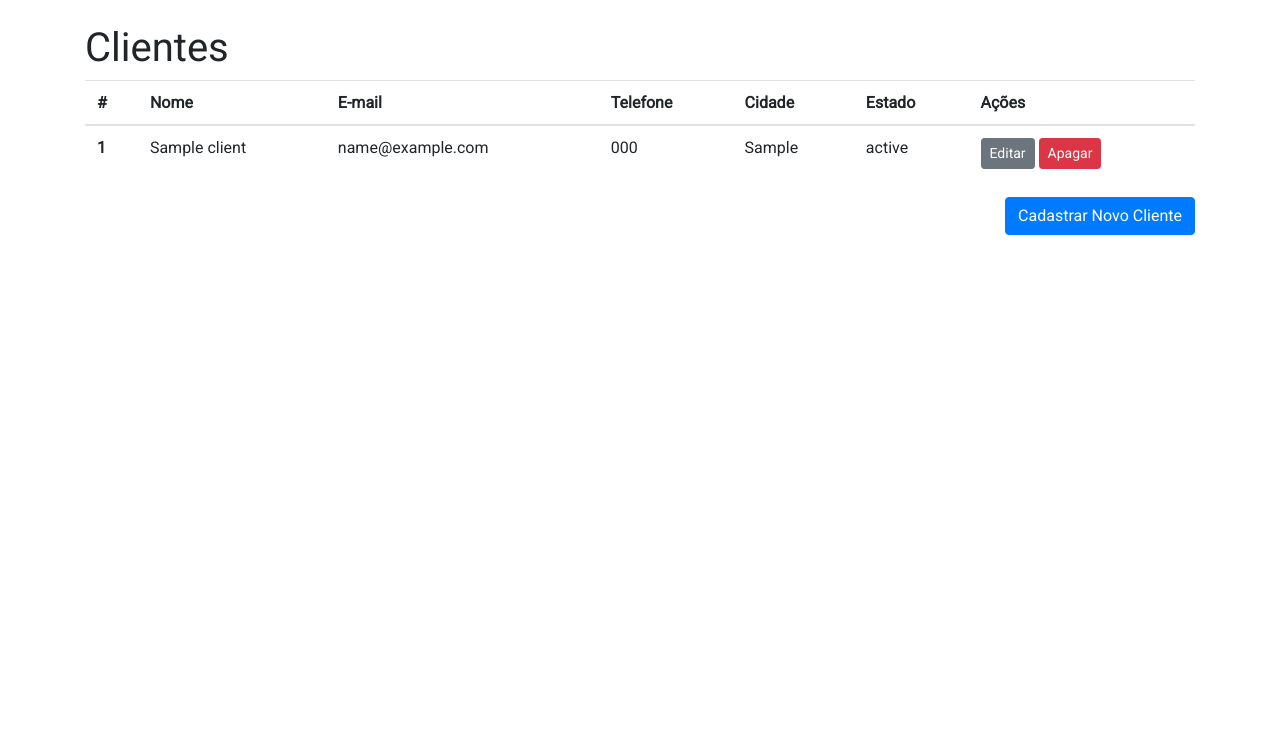
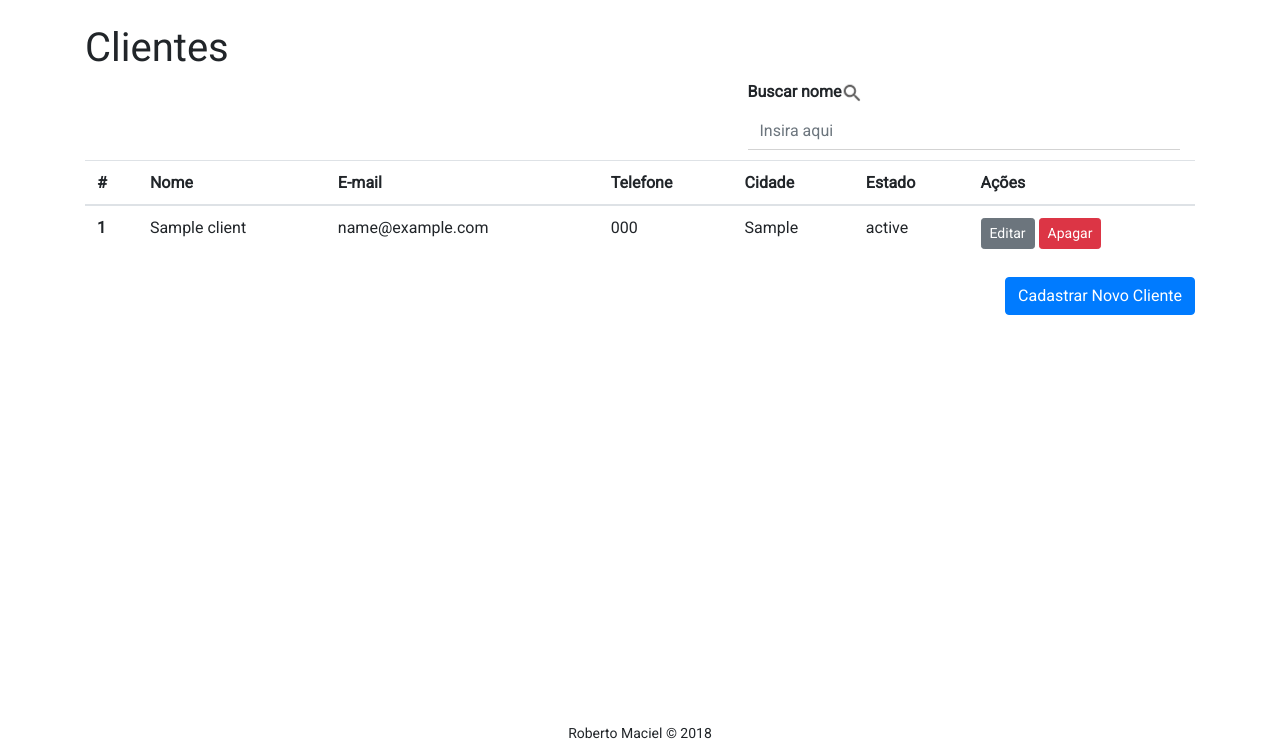
Before and after one commit to robiertoo/ClientSys, a PHP site: page /showClientList.php in a window 1280 px wide. Shown: the part 56-800 px from the top of the page. Run offline with PHP 8.4, Linux system fonts and the light colour scheme; the visitor is signed in with stand-in values (Sample User, id 1); tables that the repository leaves empty or names only in its code hold one stand-in row (values such as "Sample post"); some libraries are stand-ins or nearby versions.

Commit message:
client_search_and_footer_added

```diff
--- a/css/style.css
+++ b/css/style.css
@@ -1,22 +1,55 @@
-*{
+* {
     font-family: 'Roboto', sans-serif;
 }
+
 body {
     margin-top: 80px;
     margin-bottom: 60px;
 }
 
-/* #login-box .container {
-    border: 0.5px solid black;
-    border-radius: 8px;
-    padding: 20px;
-    background: white;
-} */
+.content{
+    min-height: 100vh;
+}
 
-#login-button{
+.footer{
+    position: absolute;
+    right: 0;
+    bottom: 0;
+    left: 0;
+    text-align: center;
+    font-size: 14px;
+}
+
+#login-button {
     cursor: pointer;
 }
 
-.nav-item a{
+.nav-item a {
     font-weight: 300;
 }
+
+#nameSearch {
+    border: none;
+    border-radius: 0;
+    border-bottom: #d3d3d3 solid 1px;
+    margin-bottom: 10px;
+}
+
+#nameSearch:focus {
+    border: none;
+    box-shadow: none;
+    background: #ececec;
+}
+
+.searchIcon {
+    fill: black;
+    height: 14px;
+    animation: 2s search infinite;
+}
+
+@keyframes search {
+    50% {
+        fill: rgb(100, 99, 99);
+        transform: scale(1.2);
+    }
+}
--- a/editClient.php
+++ b/editClient.php
@@ -56,6 +56,7 @@ foreach ($lines as $line) {
             </form>
         </div>
     </div>
+    <?php include_once "include/footer.php"?>
     <script src="https://code.jquery.com/jquery-3.2.1.min.js"></script>
     <script src="https://stackpath.bootstrapcdn.com/bootstrap/4.1.1/js/bootstrap.min.js" integrity="sha384-smHYKdLADwkXOn1EmN1qk/HfnUcbVRZyYmZ4qpPea6sjB/pTJ0euyQp0Mk8ck+5T"
         crossorigin="anonymous"></script>
--- /dev/null
+++ b/include/footer.php
@@ -0,0 +1,8 @@
+<?php
+$nome = "Roberto Maciel";
+$ano = "2018";
+?>
+
+<div class="footer">
+    <span><?php echo $nome . " © " . $ano ?></span>
+</div>
--- a/index.php
+++ b/index.php
@@ -47,6 +47,7 @@ if (!$logged) {
 ?>
     </div>
   </div>
+  <?php include_once "include/footer.php"?>
   <script src="https://code.jquery.com/jquery-3.2.1.min.js"></script>
   <script src="https://stackpath.bootstrapcdn.com/bootstrap/4.1.1/js/bootstrap.min.js" integrity="sha384-smHYKdLADwkXOn1EmN1qk/HfnUcbVRZyYmZ4qpPea6sjB/pTJ0euyQp0Mk8ck+5T"
     crossorigin="anonymous"></script>
--- a/registerClient.php
+++ b/registerClient.php
@@ -52,6 +52,7 @@ if (!$logged) {
             </form>
         </div>
     </div>
+    <?php include_once "include/footer.php"?>
     <script src="https://code.jquery.com/jquery-3.2.1.min.js"></script>
     <script src="https://stackpath.bootstrapcdn.com/bootstrap/4.1.1/js/bootstrap.min.js" integrity="sha384-smHYKdLADwkXOn1EmN1qk/HfnUcbVRZyYmZ4qpPea6sjB/pTJ0euyQp0Mk8ck+5T"
         crossorigin="anonymous"></script>
--- a/registerUser.php
+++ b/registerUser.php
@@ -35,6 +35,7 @@ include_once "include/modalLogin.php";
             </form>
         </div>
     </div>
+    <?php include_once "include/footer.php"?>
     <script src="https://code.jquery.com/jquery-3.2.1.min.js"></script>
     <script src="https://stackpath.bootstrapcdn.com/bootstrap/4.1.1/js/bootstrap.min.js" integrity="sha384-smHYKdLADwkXOn1EmN1qk/HfnUcbVRZyYmZ4qpPea6sjB/pTJ0euyQp0Mk8ck+5T"
         crossorigin="anonymous"></script>
--- a/showClientList.php
+++ b/showClientList.php
@@ -24,6 +24,18 @@ if (!$logged) {
       <h1>
         Clientes
       </h1>
+        <div class="col-md-5 float-right">
+          <label for="name">
+            <strong>Buscar nome</strong>
+            <svg version="1.1" class="searchIcon" xmlns="http://www.w3.org/2000/svg" viewBox="76.5 166.5 445.995 445.995">
+            <path d="M395.25,447h-20.145l-7.141-6.885C392.955,411.045,408,373.305,408,332.25c0-91.545-74.205-165.75-165.75-165.75
+              S76.5,240.705,76.5,332.25S150.705,498,242.25,498c41.055,0,78.795-15.045,107.865-40.035l6.885,7.141v20.145l127.5,127.245
+              l37.995-37.995L395.25,447z M242.25,447c-63.495,0-114.75-51.255-114.75-114.75S178.755,217.5,242.25,217.5S357,268.755,357,332.25
+              S305.745,447,242.25,447z"/>
+            </svg>
+          </label>
+          <input type="text" class="form-control" name="nameSearch" id="nameSearch" aria-describedby="nameSearchHelp" placeholder="Insira aqui">
+        </div>
       <table class="table">
         <thead>
           <tr>
@@ -76,6 +88,7 @@ foreach ($lines as $line) {
       </a>
     </div>
   </div>
+  <?php include_once "include/footer.php"?>
   <script src="https://code.jquery.com/jquery-3.2.1.min.js"></script>
   <script src="https://stackpath.bootstrapcdn.com/bootstrap/4.1.1/js/bootstrap.min.js" integrity="sha384-smHYKdLADwkXOn1EmN1qk/HfnUcbVRZyYmZ4qpPea6sjB/pTJ0euyQp0Mk8ck+5T"
     crossorigin="anonymous"></script>
@@ -94,6 +107,12 @@ if ($_GET) {
         $(this).remove();
       });
     }, 1500);
+    $("#nameSearch").on("keyup", function() {
+      var value = $(this).val().toLowerCase();
+      $(".table tr").filter(function() {
+        $(this).toggle($(this).text().toLowerCase().indexOf(value) > -1)
+    });
+  });
   </script>
 </body>
 
```
